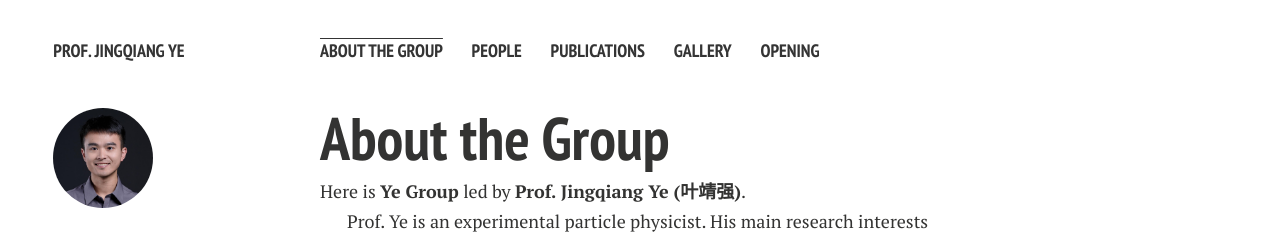
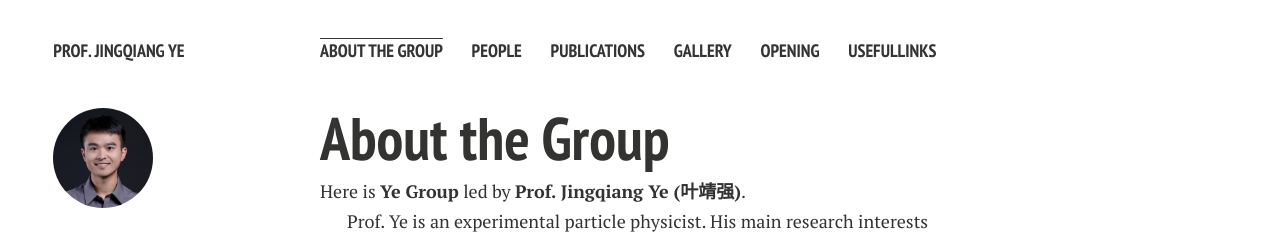
Before and after one commit to terteruu/terteruu.github.io, a Jekyll site: the page built from index.md, in a window 1280 px wide. Shown: the top 234 px of the page. Built offline with Jekyll 4.4.1, drawn with Linux system fonts in a browser that asks for light colours; nearby versions of some CDN libraries; comment, search, counter and statistics services are not loaded; a style sheet for code colours, icons or effects is not loaded; our own code applies the rules of GitHub Pages for plain Markdown files.

Commit message:
Add the links file

```diff
--- a/_config.yml
+++ b/_config.yml
@@ -49,6 +49,8 @@ links:
     url: /gallery/
   - title: Opening
     url: /opening/
+  - title: UsefulLinks
+    url: /links/
 
 # http://en.wikipedia.org/wiki/List_of_tz_database_time_zones
 timezone: China/Beijing
```
